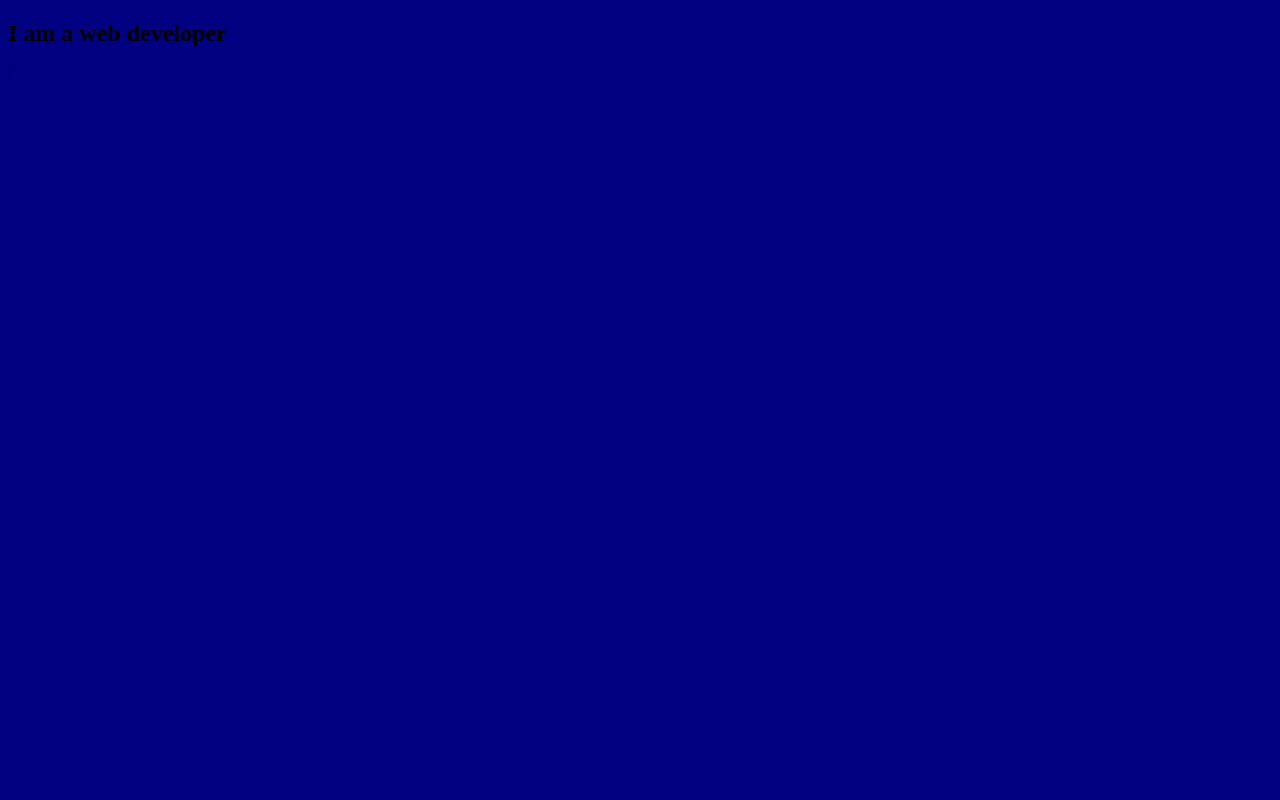
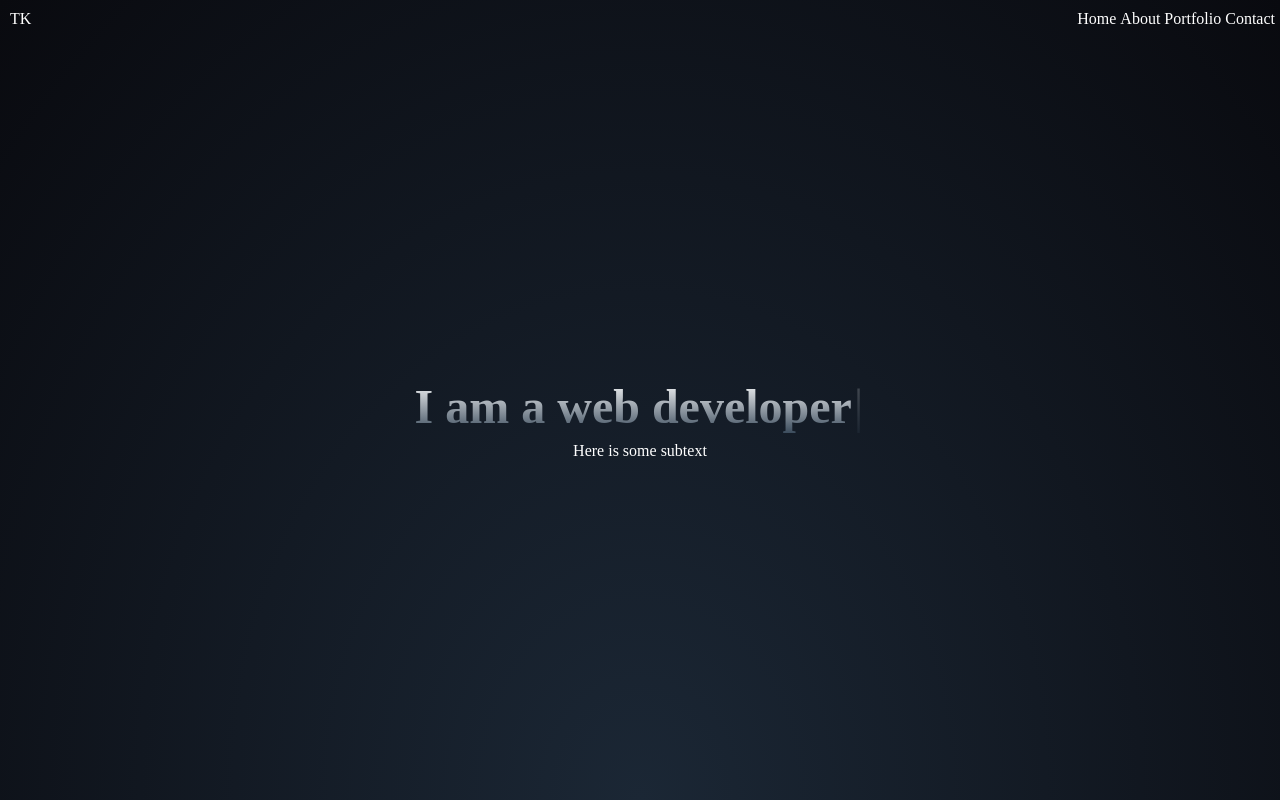
Before and after one commit to tknight31/portfolio-v1, a plain HTML site: page index.html in a window 1280 px wide. Drawn offline with nearby package versions, Linux system fonts and the light colour scheme.

Commit message:
adjusted type.js to work as planned

```diff
--- a/css/main.css
+++ b/css/main.css
@@ -1,3 +1,93 @@
+html, body {
+  height: 100%;
+  margin:0;
+  padding:0
+}
+
 body {
-  background: navy;
+  color: white;
+  background: #1b1b1b;
 }
+
+h1, h2, h3, h4, h5 {
+  color:white;
+}
+
+header {
+  position: fixed;
+  width:100%;
+  top:0;
+  padding:10px;
+}
+
+.logo {
+  float:left;
+}
+
+nav {
+    float:right;
+}
+
+nav ul {
+  margin: 0;
+  padding: 0;
+  margin-right:15px;
+}
+
+nav li {
+  list-style: none;
+  display: inline-block;
+}
+
+
+/*Intro Section*/
+
+#intro {
+  background: radial-gradient(ellipse at bottom, #1B2735 0%, #090A0F 100%);
+  display:flex;
+}
+
+.tagline {
+  transition: all .3s ease-in-out;
+  -webkit-transition: all .3s ease-in-out;
+  margin-bottom: 8px;
+  background: -webkit-linear-gradient(white, #38495a);
+  -webkit-background-clip: text;
+  -webkit-text-fill-color: transparent;
+  font-size:3em;
+  display: inline-block;
+}
+
+.typed-cursor {
+  font-weight: 100;
+  padding: 0 2px;
+  -webkit-animation: blink 1s infinite;
+  -moz-animation: blink 1s infinite;
+  -ms-animation: blink 1s infinite;
+  -o-animation: blink 1s infinite;
+  animation: blink 1s infinite;
+  background: -webkit-linear-gradient(white, #38495a);
+  -webkit-background-clip: text;
+  -webkit-text-fill-color: transparent;
+}
+
+.sub-intro {
+  display:none;
+  margin: 0;
+}
+
+
+.intro-content {
+  text-align: center;
+  margin:auto;
+
+}
+
+
+
+#space {
+  position: absolute;
+	top: 0;
+	left: 0;
+  z-index: -1;
+}
--- a/index.html
+++ b/index.html
@@ -5,15 +5,26 @@
     <title>Tyler Knight | Full Stack Web Developer</title>
     <link rel="stylesheet" href="css/main.css">
     <link rel="shortcut icon" type="image/png" href="favicon.png">
+    <script src="https://ajax.googleapis.com/ajax/libs/jquery/3.2.1/jquery.min.js"></script>
   </head>
   <body>
 
-    <nav>
-      <div class=""> </div>
-    </nav>
+    <header>
+      <div class="logo"><span>TK</span></div>
+      <nav>
+        <ul>
+          <li>Home</li>
+          <li>About</li>
+          <li>Portfolio</li>
+          <li>Contact</li>
+        </ul>
+      </nav>
+    </header>
+
     <section id="intro">
       <div class="intro-content">
-        <h1 class="tagline"></h1>
+        <h1 class="tagline"><span class="typed"></span></h1>
+        <p class="sub-intro">Here is some subtext</p>
       </div>
     </section>
 
--- a/js/index.js
+++ b/js/index.js
@@ -2,7 +2,23 @@
 
 var options = {
   strings: ["I'm Tyler", "I am a web developer"],
-  typeSpeed: 40
+  onComplete: function(self) { displaySub() },
+  fadeOut: true,
+  typeSpeed: 60
 }
 
-var typed = new Typed(".tagline", options);
+var typed = new Typed(".typed", options);
+
+const displaySub = () => {
+  let subIntro = $(".sub-intro")
+  subIntro.fadeIn()
+}
+
+
+$('#intro').height($(window).height())
+
+$(window).resize(function() {
+    $('#intro').height($(window).height());
+});
+
+$(window).trigger('resize');
```
